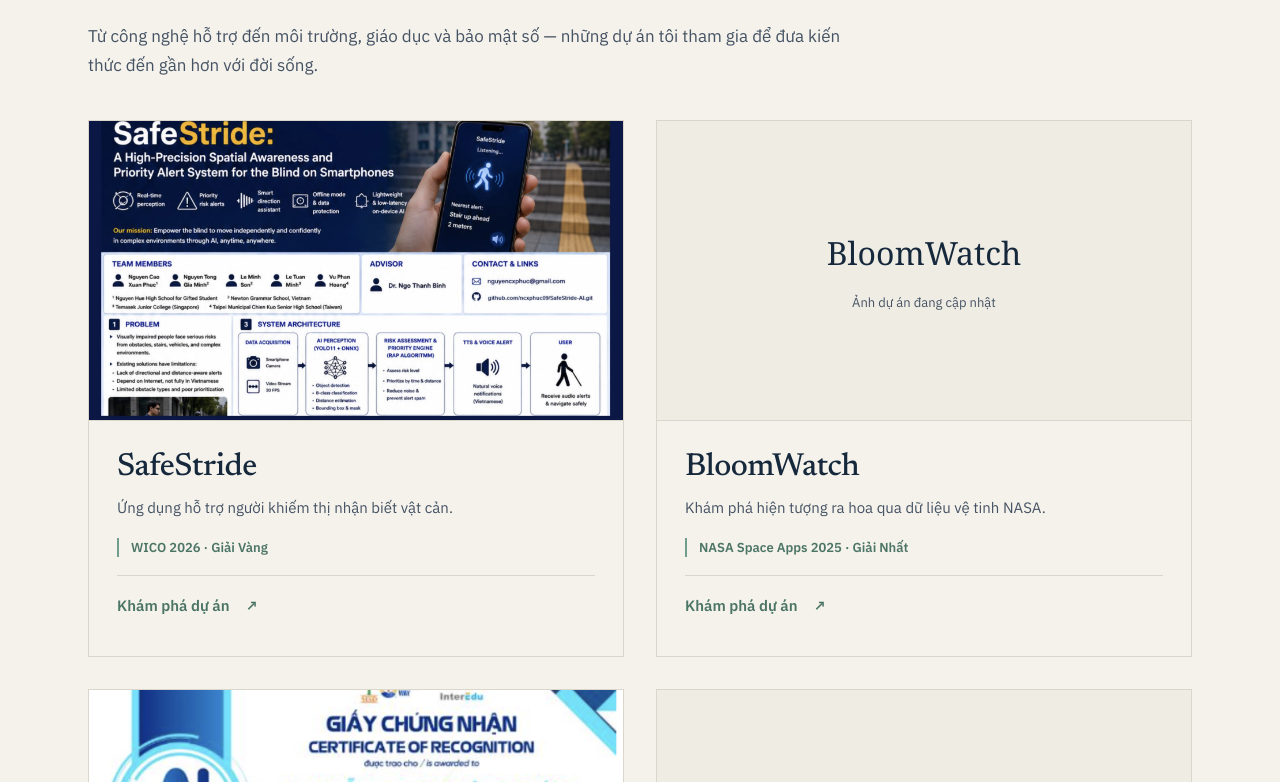
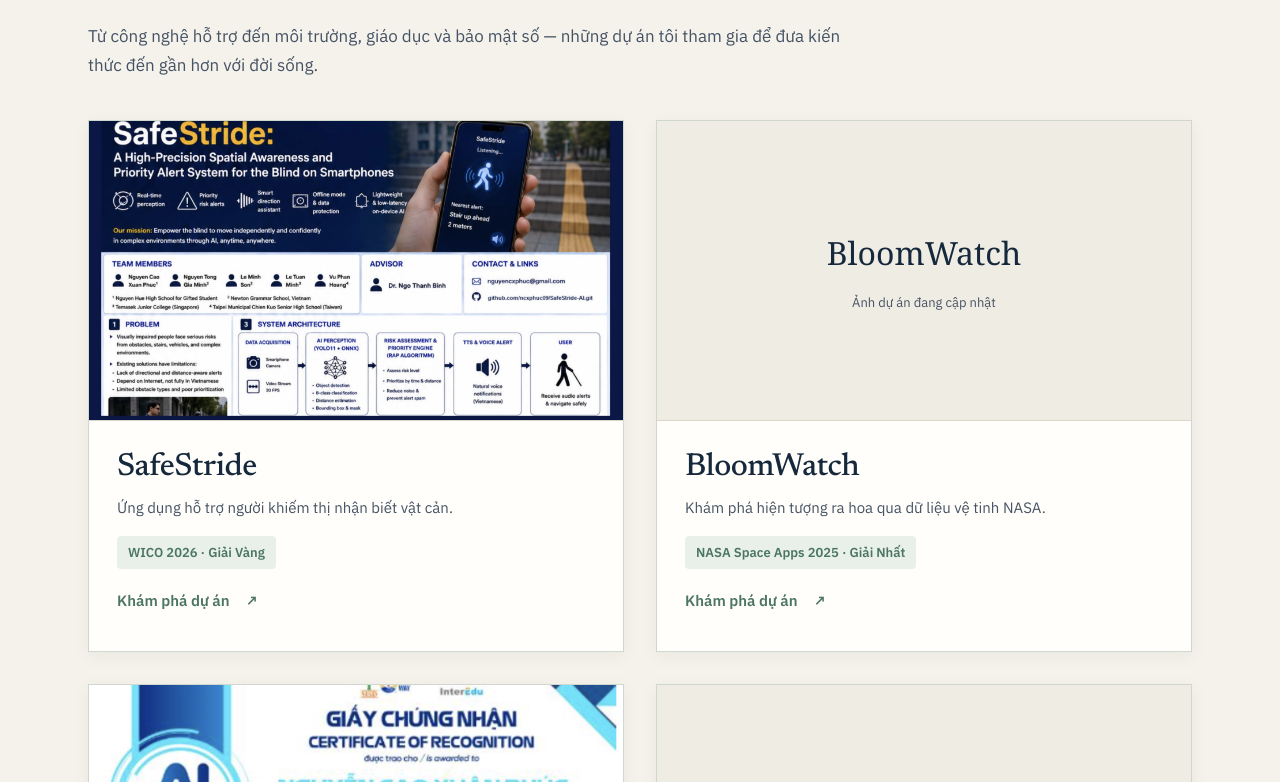
Before and after one commit to VuLeCoder/STEM-Sustainability-Portfolio, a Next.js app: page /vi/home in a window 1280 px wide. Shown: the part 1998-2780 px from the top of the page. Built offline with nearby package versions, Linux system fonts and the light colour scheme; no server answers; a web font is replaced by a local one.

Commit message:
feat(projects): enhance project cards with improved styling and hover effects

```diff
--- a/src/app/[locale]/home/home-editorial.css
+++ b/src/app/[locale]/home/home-editorial.css
@@ -150,14 +150,30 @@
 .home-page .home-projects { background: var(--home-paper); }
 .home-page .home-about + .home-projects { border-top: 1px solid var(--home-line); }
 .home-page .home-projects-grid { gap: 32px; border: 0; }
-.home-page .home-projects-card { border: 1px solid var(--home-line); border-radius: 0; background: transparent; }
+.home-page .home-projects-card {
+  border: 1px solid color-mix(in srgb, var(--home-accent-deep) 22%, var(--home-paper));
+  border-radius: 0;
+  background: #fffefa;
+  box-shadow: 0 4px 16px rgb(24 44 39 / 5%);
+  transition: translate 220ms ease, border-color 220ms ease, box-shadow 220ms ease;
+}
+.home-page .home-projects-card:focus-within { border-color: var(--home-accent); }
+.home-page .home-projects-card-footer .home-projects-link > span { transition: transform 220ms ease; }
+@media (hover: hover) and (pointer: fine) {
+  .home-page .home-projects-card:hover {
+    translate: 0 -3px;
+    border-color: var(--home-accent);
+    box-shadow: 0 8px 24px rgb(24 44 39 / 9%);
+  }
+  .home-page .home-projects-card:hover .home-projects-card-footer .home-projects-link > span { transform: translate(3px, -2px); }
+}
 .home-page .home-projects-copy { padding: clamp(20px, 2.5vw, 28px); }
 .home-page .home-projects-copy h3 { margin: 0; font-family: var(--font-display); font-size: clamp(26px, 3vw, 32px); font-weight: 500; }
 .home-page .home-projects-copy > p { margin: 10px 0 0; font-size: 15px; line-height: 1.6; }
 .home-page .home-projects-meta > span { padding: 0; border-radius: 0; background: transparent; }
-.home-page .home-projects-result { margin: 18px 0; padding: 0 0 0 12px; border-radius: 0; border-left-width: 2px; background: transparent; }
+.home-page .home-projects-result { align-self: flex-start; max-width: 100%; margin: 16px 0 10px; padding: 7px 11px; border: 0; border-radius: 4px; background: #e8f0e9; }
 .home-page .home-projects-result strong { display: block; font-size: 13px; line-height: 1.5; }
-.home-page .home-projects-card-footer { padding-top: 8px; }
+.home-page .home-projects-card-footer { padding-top: 0; border-top: 0; }
 .home-page .home-projects-bottom { justify-content: flex-end; }
 
 /* Impact keeps its intrinsic height, balanced padding, and distinct green field. */
@@ -198,7 +214,9 @@
 
 .home-page .home-projects-image { position: relative; display: block; aspect-ratio: 16 / 9; overflow: hidden; border-bottom: 1px solid var(--home-line); background: var(--home-paper-alt); }
 .home-page .home-projects-image img { object-fit: cover; transition: transform 300ms ease; }
-.home-page .home-projects-card:hover .home-projects-image img { transform: scale(1.025); }
+@media (hover: hover) and (pointer: fine) {
+  .home-page .home-projects-card:hover .home-projects-image img { transform: scale(1.025); }
+}
 
 .home-page .home-research-link { display: inline-flex; gap: 12px; margin-top: 22px; color: var(--home-accent-deep); font-size: 14px; font-weight: 600; }
 .home-page .home-research-evidence .home-about-card { display: flex; flex-direction: column; }
@@ -225,6 +243,10 @@
   .home-page .home-impact-metrics, .home-page .home-activities-grid { grid-template-columns: 1fr; }
 }
 @media (prefers-reduced-motion: reduce) {
+  .home-page .home-projects-card,
+  .home-page .home-projects-card-footer .home-projects-link > span { transition: none; }
+  .home-page .home-projects-card:hover { translate: none; }
+  .home-page .home-projects-card:hover .home-projects-card-footer .home-projects-link > span { transform: none; }
   .home-page .home-projects-image img { transition: none; }
   .home-page .home-projects-card:hover .home-projects-image img { transform: none; }
 }
```
